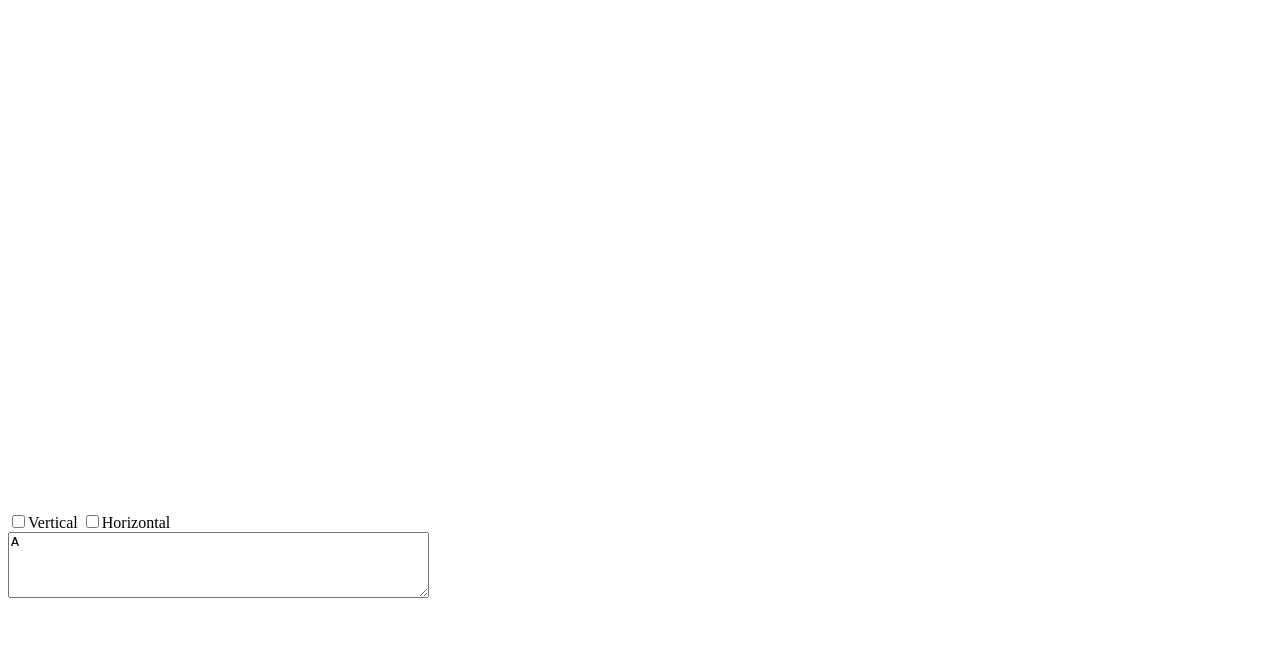
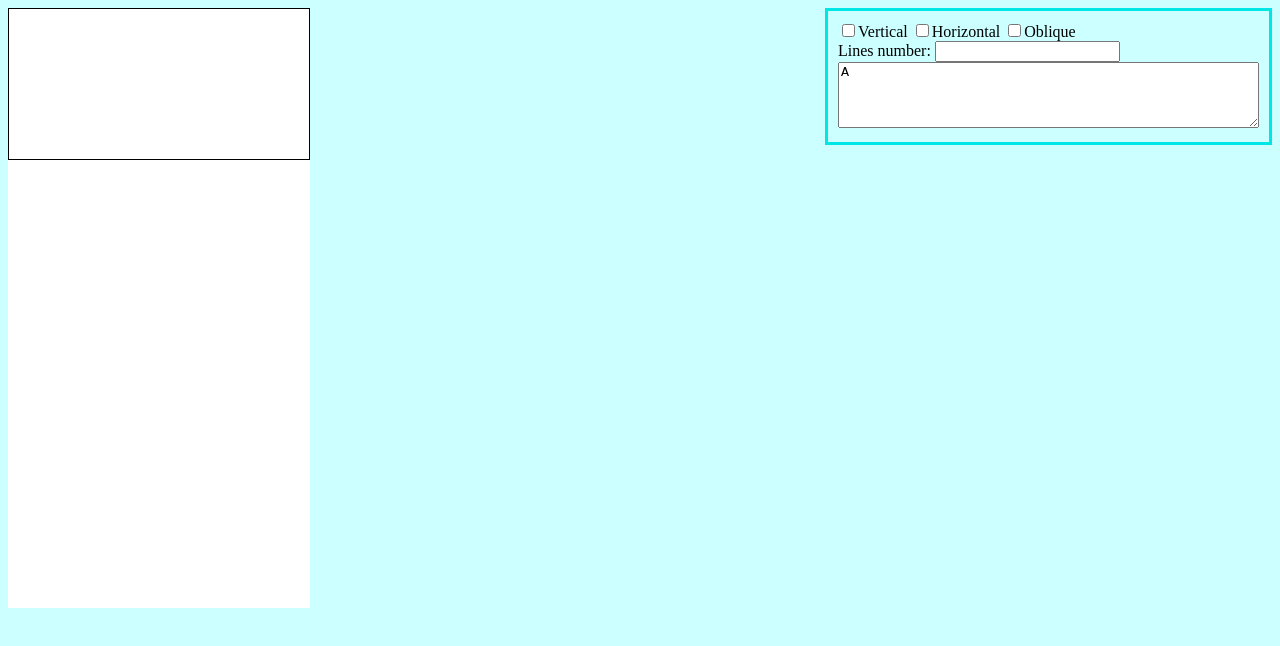
Before and after one commit to kazakovs/js_tests, a plain HTML site: page index.html in a window 1280 px wide. Drawn offline with Linux system fonts and the light colour scheme.

Commit message:
added css and additional iputs

```diff
--- /dev/null
+++ b/css/main.css
@@ -0,0 +1,15 @@
+body {
+  background-color: #ccffff
+}
+
+#canvasArea {
+  background-color: #ffffff;
+  position: absolute;
+  height: 600px;
+}
+
+#dataArea {
+  float: right;
+  border: 3px solid #00e6e6;
+  padding: 10px;
+}
--- a/index.html
+++ b/index.html
@@ -5,6 +5,7 @@
 	<meta charset="utf-8">
 	<title>HTML+JS sandbox</title>
 	<meta name="description" content="HTML+JS sandbox">
+	<link rel="stylesheet" href="css/main.css">
 
 	<!--[if lt IE 9]>
 	<script src="https://cdnjs.cloudflare.com/ajax/libs/html5shiv/3.7.3/html5shiv.js"></script>
@@ -12,13 +13,18 @@
 </head>
 
 <body>
+	<!-- <page width="21cm"  height="29.7cm"></page> -->
 	<div id="canvasArea">
-		<canvas id="myCanvas" width="500" height="500"></canvas>
+		<canvas id="myCanvas" style="border:1px solid #000000;"></canvas>
 	</div>
 	<script src="js/scripts.js"></script>
-	<div id="inputData">
+	<div id="dataArea">
 		<input type="checkbox" name"vertical" id="v_chkbox" onchange="redraw()">Vertical
 		<input type="checkbox" name"horizontal" id="h_chkbox" onchange="redraw()">Horizontal
+		<input type="checkbox" name"oblique" id="o_chkbox" onchange="redraw()">Oblique
+		<br/>
+		Lines number:
+		<input type="text" id="linesCount">
 		<br/>
 		<textarea rows="4" cols="50" id="textArea" onchange="redraw()">A</textarea>
 	</div>
```
